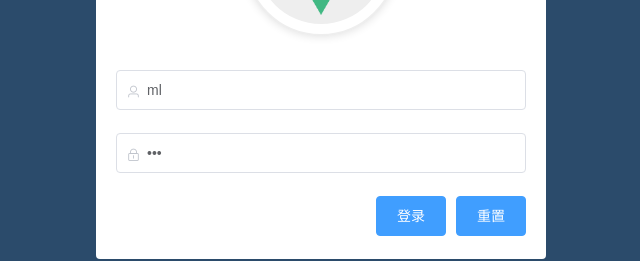
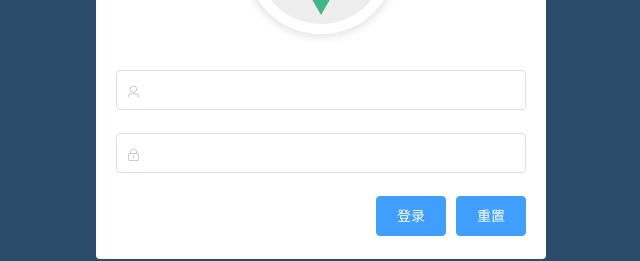
Before and after one commit to wsb260/WEITAO, a Vue app in the folder weitao/: page /#/login in a window 1280 px wide. Shown: the part 291-552 px from the top of the page, without its empty margins (319-959 px from the left). Built offline with nearby package versions, Linux system fonts and the light colour scheme.

Commit message:
登录表单验证

```diff
--- a/weitao/src/components/Login.vue
+++ b/weitao/src/components/Login.vue
@@ -6,8 +6,8 @@
                 <img src="../assets/logo.png" alt="login" class="logo">
             </div>
             <!-- 登陆表单区域 -->
-            <el-form ref="form" v-model="loginForm" label-width="0px" class="login_form">
-                <el-form-item>
+            <el-form ref="form" :model="loginForm" :rules="loginFormRules" label-width="0px" class="login_form">
+                <el-form-item prop="username">
                     <el-input v-model="loginForm.username" prefix-icon="el-icon-user" ></el-input>
                 </el-form-item>
                 <el-form-item>
@@ -27,8 +27,18 @@ export default {
     data(){
         return {
             loginForm:{
-                username:'ml',
-                password:'123'
+                username:'',
+                password:''
+            },
+            loginFormRules:{ // 表单验证规则对象
+                username:[
+                    {required:true,message:"请输入登录名称",trigger:"blur"},
+                    {min:3,max:5,message:"长度在3到10个字符之间",trigger:"blur"}
+                ],
+                password:[
+                    {required:true,message:"请输入登录密码",trigger:"blur"},
+                    {min:6,max:15,message:"长度在6到15个字符之间",trigger:"blur"}
+                ]
             }
         }
     }
```
